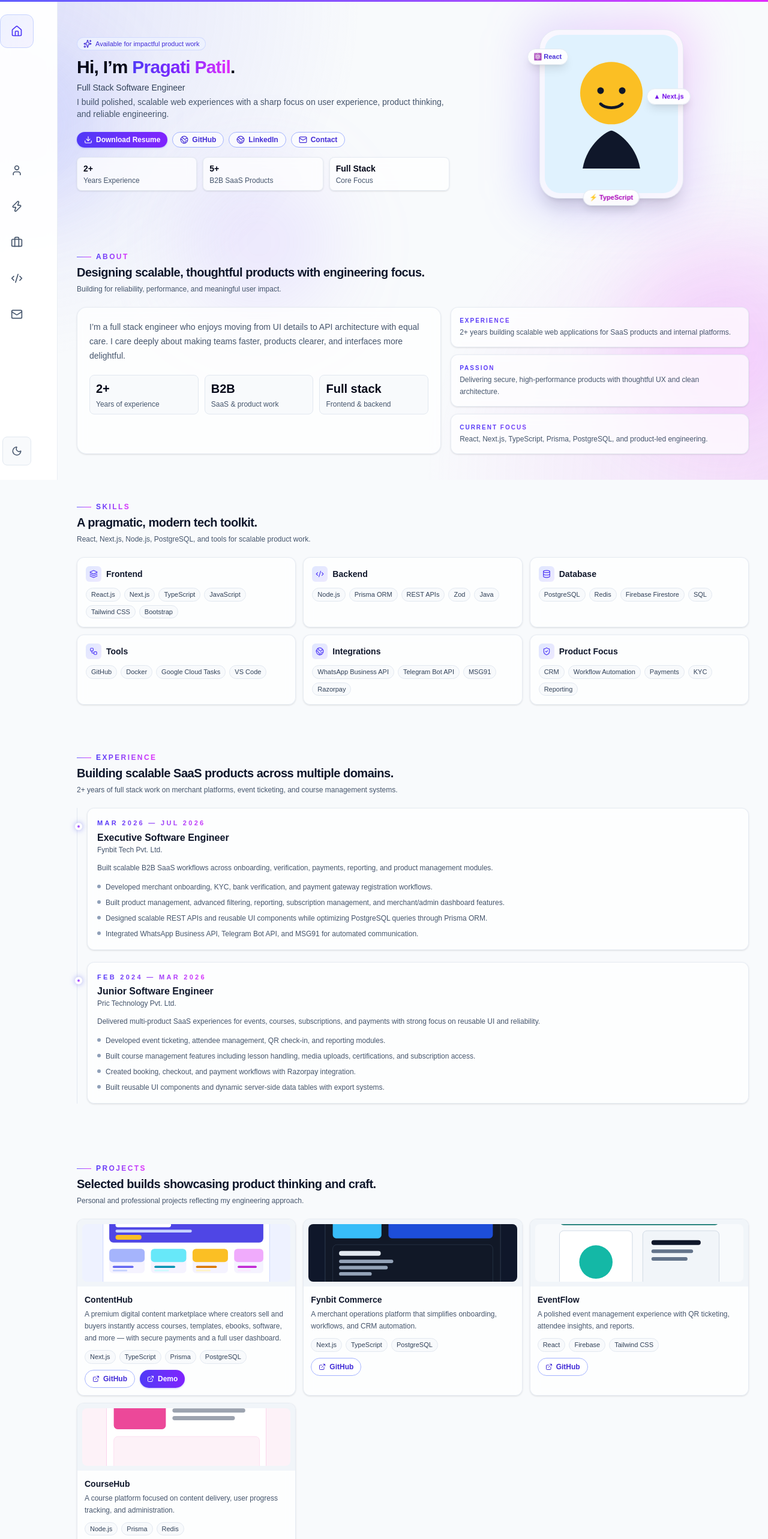
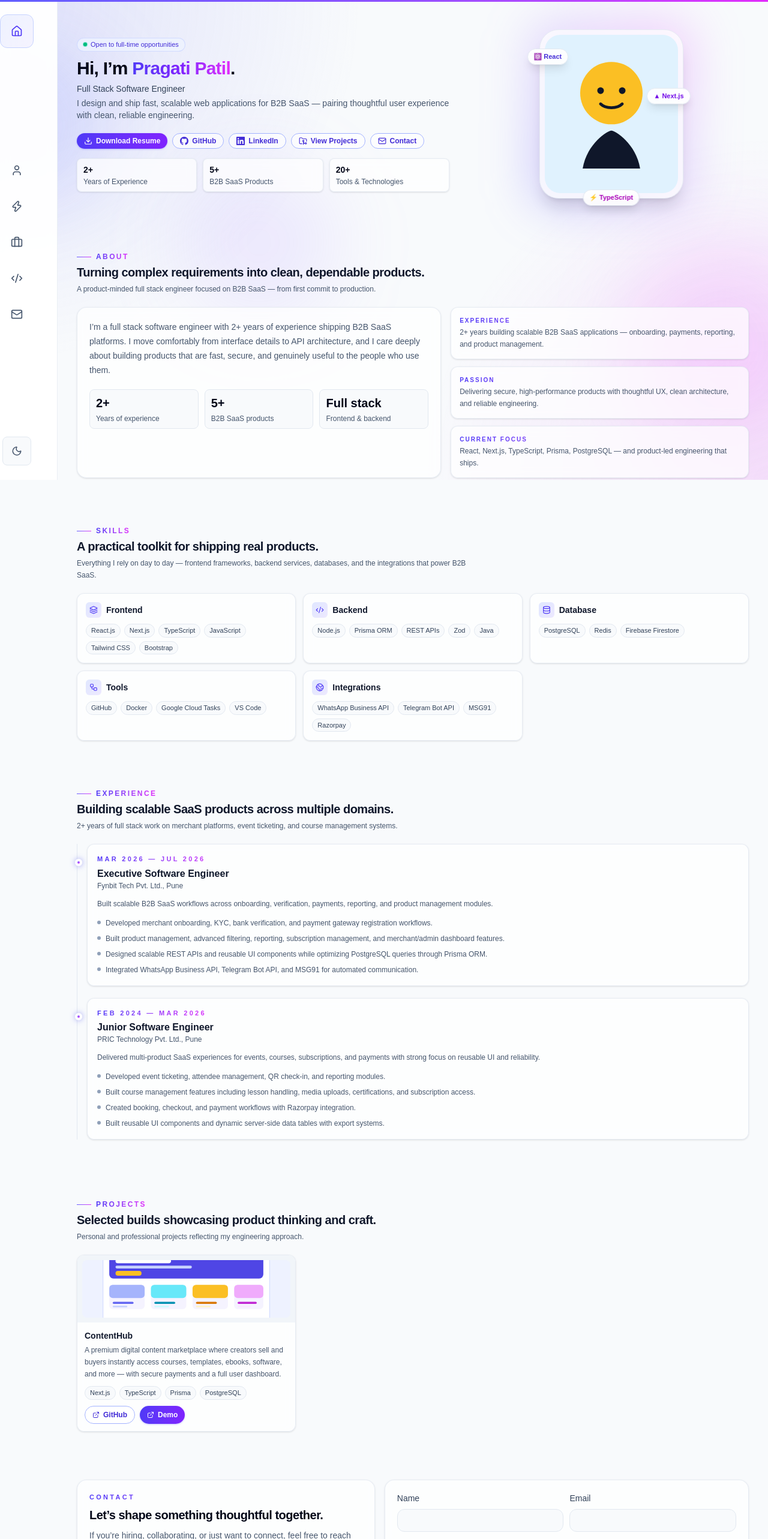
Before and after one commit to pragatipatil1428/pragatiportfolio, a Next.js app: page / in a window 1280 px wide. Shown: the top 2566 px of the page at 60% size. Built offline with nearby package versions, Linux system fonts and the light colour scheme.

Commit message:
updated home and about section

```diff
--- a/src/components/About.tsx
+++ b/src/components/About.tsx
@@ -9,8 +9,8 @@ export default function About() {
     <section id="about" className="mx-auto max-w-7xl px-6 py-10 lg:px-8">
       <SectionHeading
         eyebrow="About"
-        title="Designing scalable, thoughtful products with engineering focus."
-        description="Building for reliability, performance, and meaningful user impact."
+        title="Turning complex requirements into clean, dependable products."
+        description="A product-minded full stack engineer focused on B2B SaaS — from first commit to production."
       />
 
       <div className="grid gap-4 lg:grid-cols-[1.1fr_0.9fr]">
@@ -22,7 +22,7 @@ export default function About() {
           className="rounded-2xl border border-slate-200/80 bg-white/70 p-5 shadow-sm backdrop-blur dark:border-slate-800 dark:bg-slate-900/70"
         >
           <p className="text-sm leading-6 text-slate-600 dark:text-slate-300">
-            I’m a full stack engineer who enjoys moving from UI details to API architecture with equal care. I care deeply about making teams faster, products clearer, and interfaces more delightful.
+            I’m a full stack software engineer with 2+ years of experience shipping B2B SaaS platforms. I move comfortably from interface details to API architecture, and I care deeply about building products that are fast, secure, and genuinely useful to the people who use them.
           </p>
           <div className="mt-5 grid gap-2.5 sm:grid-cols-3">
             <div className="rounded-lg border border-slate-200 bg-slate-50 px-2.5 py-2 dark:border-slate-800 dark:bg-slate-950/70">
@@ -30,8 +30,8 @@ export default function About() {
               <p className="mt-1 text-xs text-slate-600 dark:text-slate-400">Years of experience</p>
             </div>
             <div className="rounded-lg border border-slate-200 bg-slate-50 px-2.5 py-2 dark:border-slate-800 dark:bg-slate-950/70">
-              <p className="text-xl font-semibold text-slate-950 dark:text-white">B2B</p>
-              <p className="mt-1 text-xs text-slate-600 dark:text-slate-400">SaaS & product work</p>
+              <p className="text-xl font-semibold text-slate-950 dark:text-white">5+</p>
+              <p className="mt-1 text-xs text-slate-600 dark:text-slate-400">B2B SaaS products</p>
             </div>
             <div className="rounded-lg border border-slate-200 bg-slate-50 px-2.5 py-2 dark:border-slate-800 dark:bg-slate-950/70">
               <p className="text-xl font-semibold text-slate-950 dark:text-white">Full stack</p>
--- a/src/components/Hero.tsx
+++ b/src/components/Hero.tsx
@@ -3,10 +3,26 @@
 import Image from "next/image";
 import Link from "next/link";
 import { motion } from "framer-motion";
-import { Download, Globe2, Mail, Sparkles } from "lucide-react";
+import { Download, FolderGit2, Mail } from "lucide-react";
 import { heroStats } from "@/src/data/portfolio";
 
 const floatingBadges = ["React", "Next.js", "TypeScript", "Tailwind", "Node.js"];
+
+function GitHubIcon({ size = 14 }: { size?: number }) {
+  return (
+    <svg width={size} height={size} viewBox="0 0 16 16" fill="currentColor" aria-hidden="true">
+      <path d="M8 0C3.58 0 0 3.58 0 8c0 3.54 2.29 6.53 5.47 7.59.4.07.55-.17.55-.38 0-.19-.01-.82-.01-1.49-2.01.37-2.53-.49-2.69-.94-.09-.23-.48-.94-.82-1.13-.28-.15-.68-.52-.01-.53.63-.01 1.08.58 1.23.82.72 1.21 1.87.87 2.33.66.07-.52.28-.87.51-1.07-1.78-.2-3.64-.89-3.64-3.95 0-.87.31-1.59.82-2.15-.08-.2-.36-1.02.08-2.12 0 0 .67-.21 2.2.82.64-.18 1.32-.27 2-.27s1.36.09 2 .27c1.53-1.04 2.2-.82 2.2-.82.44 1.1.16 1.92.08 2.12.51.56.82 1.27.82 2.15 0 3.07-1.87 3.75-3.65 3.95.29.25.54.73.54 1.48 0 1.07-.01 1.93-.01 2.2 0 .21.15.46.55.38A8.01 8.01 0 0 0 16 8c0-4.42-3.58-8-8-8Z" />
+    </svg>
+  );
+}
+
+function LinkedInIcon({ size = 14 }: { size?: number }) {
+  return (
+    <svg width={size} height={size} viewBox="0 0 24 24" fill="currentColor" aria-hidden="true">
+      <path d="M20.447 20.452h-3.554v-5.569c0-1.328-.027-3.037-1.852-3.037-1.853 0-2.136 1.445-2.136 2.939v5.667H9.351V9h3.414v1.561h.046c.477-.9 1.637-1.85 3.37-1.85 3.601 0 4.267 2.37 4.267 5.455v6.286zM5.337 7.433a2.062 2.062 0 1 1 0-4.124 2.062 2.062 0 0 1 0 4.124zM7.119 20.452H3.555V9h3.564v11.452zM22.225 0H1.771C.792 0 0 .774 0 1.729v20.542C0 23.227.792 24 1.771 24h20.451C23.2 24 24 23.227 24 22.271V1.729C24 .774 23.2 0 22.222 0h.003z" />
+    </svg>
+  );
+}
 
 export default function Hero() {
   return (
@@ -20,8 +36,11 @@ export default function Hero() {
           className="max-w-3xl"
         >
           <div className="mb-2.5 inline-flex items-center gap-1.5 rounded-full border border-indigo-200/70 bg-indigo-50/80 px-2.5 py-0.5 text-[11px] font-medium text-indigo-700 backdrop-blur dark:border-indigo-800 dark:bg-indigo-950/40 dark:text-indigo-300">
-            <Sparkles size={14} />
-            Available for impactful product work
+            <span className="relative flex size-1.5" aria-hidden>
+              <span className="absolute inline-flex h-full w-full animate-ping rounded-full bg-emerald-400 opacity-75" />
+              <span className="relative inline-flex size-1.5 rounded-full bg-emerald-500" />
+            </span>
+            Open to full-time opportunities
           </div>
           <h1 className="text-xl font-semibold tracking-tight text-slate-950 dark:text-white sm:text-2xl lg:text-3xl">
             Hi, I’m <span className="bg-gradient-to-r from-indigo-600 via-violet-600 to-fuchsia-500 bg-clip-text text-transparent">Pragati Patil</span>.
@@ -30,7 +49,7 @@ export default function Hero() {
             Full Stack Software Engineer
           </p>
           <p className="mt-1 text-sm leading-5 text-slate-600 dark:text-slate-300">
-            I build polished, scalable web experiences with a sharp focus on user experience, product thinking, and reliable engineering.
+            I design and ship fast, scalable web applications for B2B SaaS — pairing thoughtful user experience with clean, reliable engineering.
           </p>
 
           <div className="mt-5 flex flex-wrap gap-2">
@@ -48,7 +67,7 @@ export default function Hero() {
               rel="noreferrer"
               className="inline-flex items-center gap-1.5 rounded-full border border-indigo-300 bg-white/60 px-3 py-1 text-xs font-semibold text-indigo-700 transition hover:-translate-y-0.5 hover:border-indigo-500 hover:bg-indigo-50 hover:text-indigo-900 dark:border-indigo-500/40 dark:bg-transparent dark:text-indigo-300 dark:hover:border-indigo-400 dark:hover:bg-indigo-950/40 dark:hover:text-indigo-200"
             >
-              <Globe2 size={14} />
+              <GitHubIcon size={14} />
               GitHub
             </a>
             <a
@@ -57,9 +76,16 @@ export default function Hero() {
               rel="noreferrer"
               className="inline-flex items-center gap-1.5 rounded-full border border-indigo-300 bg-white/60 px-3 py-1 text-xs font-semibold text-indigo-700 transition hover:-translate-y-0.5 hover:border-indigo-500 hover:bg-indigo-50 hover:text-indigo-900 dark:border-indigo-500/40 dark:bg-transparent dark:text-indigo-300 dark:hover:border-indigo-400 dark:hover:bg-indigo-950/40 dark:hover:text-indigo-200"
             >
-              <Globe2 size={14} />
+              <LinkedInIcon size={14} />
               LinkedIn
             </a>
+            <Link
+              href="#projects"
+              className="inline-flex items-center gap-1.5 rounded-full border border-indigo-300 bg-white/60 px-3 py-1 text-xs font-semibold text-indigo-700 transition hover:-translate-y-0.5 hover:border-indigo-500 hover:bg-indigo-50 hover:text-indigo-900 dark:border-indigo-500/40 dark:bg-transparent dark:text-indigo-300 dark:hover:border-indigo-400 dark:hover:bg-indigo-950/40 dark:hover:text-indigo-200"
+            >
+              <FolderGit2 size={14} />
+              View Projects
+            </Link>
             <Link
               href="#contact"
               className="inline-flex items-center gap-1.5 rounded-full border border-indigo-300 bg-white/60 px-3 py-1 text-xs font-semibold text-indigo-700 transition hover:-translate-y-0.5 hover:border-indigo-500 hover:bg-indigo-50 hover:text-indigo-900 dark:border-indigo-500/40 dark:bg-transparent dark:text-indigo-300 dark:hover:border-indigo-400 dark:hover:bg-indigo-950/40 dark:hover:text-indigo-200"
--- a/src/components/Skills.tsx
+++ b/src/components/Skills.tsx
@@ -9,8 +9,8 @@ export default function Skills() {
     <section id="skills" className="mx-auto max-w-7xl px-6 py-10 lg:px-8">
       <SectionHeading
         eyebrow="Skills"
-        title="A pragmatic, modern tech toolkit."
-        description="React, Next.js, Node.js, PostgreSQL, and tools for scalable product work."
+        title="A practical toolkit for shipping real products."
+        description="Everything I rely on day to day — frontend frameworks, backend services, databases, and the integrations that power B2B SaaS."
       />
 
       <div className="grid gap-3 md:grid-cols-2 xl:grid-cols-3">
--- a/src/data/portfolio.ts
+++ b/src/data/portfolio.ts
@@ -20,23 +20,23 @@ export interface ProjectItem {
 }
 
 export const heroStats = [
-  { label: "Years Experience", value: "2+" },
+  { label: "Years of Experience", value: "2+" },
   { label: "B2B SaaS Products", value: "5+" },
-  { label: "Core Focus", value: "Full Stack" },
+  { label: "Tools & Technologies", value: "20+" },
 ];
 
 export const aboutHighlights = [
   {
     title: "Experience",
-    description: "2+ years building scalable web applications for SaaS products and internal platforms.",
+    description: "2+ years building scalable B2B SaaS applications — onboarding, payments, reporting, and product management.",
   },
   {
     title: "Passion",
-    description: "Delivering secure, high-performance products with thoughtful UX and clean architecture.",
+    description: "Delivering secure, high-performance products with thoughtful UX, clean architecture, and reliable engineering.",
   },
   {
     title: "Current Focus",
-    description: "React, Next.js, TypeScript, Prisma, PostgreSQL, and product-led engineering.",
+    description: "React, Next.js, TypeScript, Prisma, PostgreSQL — and product-led engineering that ships.",
   },
 ];
 
@@ -54,7 +54,7 @@ export const skillGroups = [
   {
     title: "Database",
     icon: Database,
-    skills: ["PostgreSQL", "Redis", "Firebase Firestore", "SQL"],
+    skills: ["PostgreSQL", "Redis", "Firebase Firestore"],
   },
   {
     title: "Tools",
@@ -66,17 +66,12 @@ export const skillGroups = [
     icon: Globe2,
     skills: ["WhatsApp Business API", "Telegram Bot API", "MSG91", "Razorpay"],
   },
-  {
-    title: "Product Focus",
-    icon: ShieldCheck,
-    skills: ["CRM", "Workflow Automation", "Payments", "KYC", "Reporting"],
-  },
 ];
 
 export const experienceItems = [
   {
     title: "Executive Software Engineer",
-    company: "Fynbit Tech Pvt. Ltd.",
+    company: "Fynbit Tech Pvt. Ltd., Pune",
     period: "Mar 2026 — Jul 2026",
     description:
       "Built scalable B2B SaaS workflows across onboarding, verification, payments, reporting, and product management modules.",
@@ -89,7 +84,7 @@ export const experienceItems = [
   },
   {
     title: "Junior Software Engineer",
-    company: "Pric Technology Pvt. Ltd.",
+    company: "PRIC Technology Pvt. Ltd., Pune",
     period: "Feb 2024 — Mar 2026",
     description:
       "Delivered multi-product SaaS experiences for events, courses, subscriptions, and payments with strong focus on reusable UI and reliability.",
@@ -111,30 +106,6 @@ export const projectItems: ProjectItem[] = [
     tags: ["Next.js", "TypeScript", "Prisma", "PostgreSQL"],
     github: "https://github.com/pragatipatil1428/contenthub",
     demo: "https://contenthub-one-orcin.vercel.app/",
-  },
-  {
-    title: "Fynbit Commerce",
-    description:
-      "A merchant operations platform that simplifies onboarding, workflows, and CRM automation.",
-    image: "/images/projects/fynbit.svg",
-    tags: ["Next.js", "TypeScript", "PostgreSQL"],
-    github: "https://github.com/pragatipatil1428/",
-  },
-  {
-    title: "EventFlow",
-    description:
-      "A polished event management experience with QR ticketing, attendee insights, and reports.",
-    image: "/images/projects/event.svg",
-    tags: ["React", "Firebase", "Tailwind CSS"],
-    github: "https://github.com/pragatipatil1428/",
-  },
-  {
-    title: "CourseHub",
-    description:
-      "A course platform focused on content delivery, user progress tracking, and administration.",
-    image: "/images/projects/course.svg",
-    tags: ["Node.js", "Prisma", "Redis"],
-    github: "https://github.com/pragatipatil1428/",
   },
 ];
 
```
